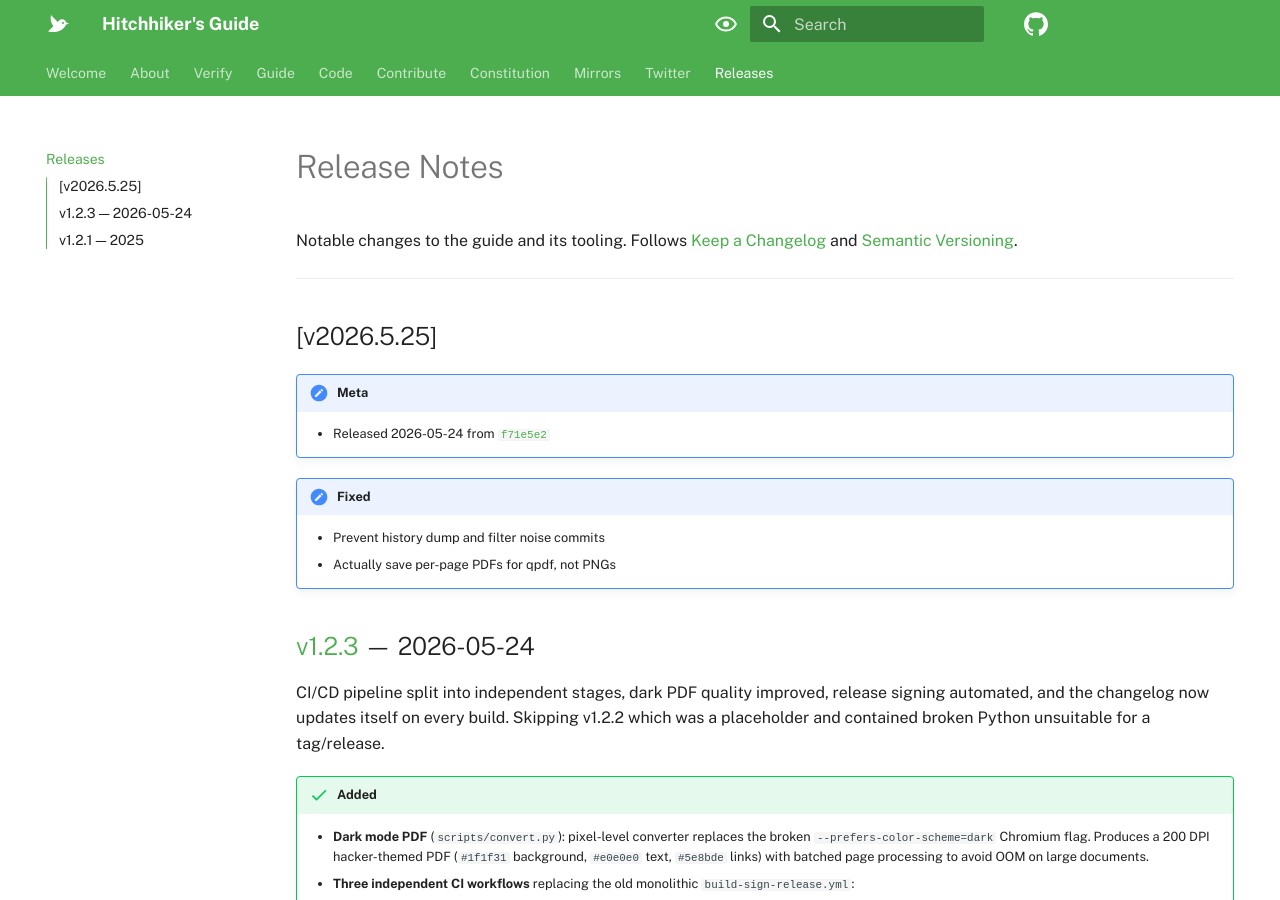
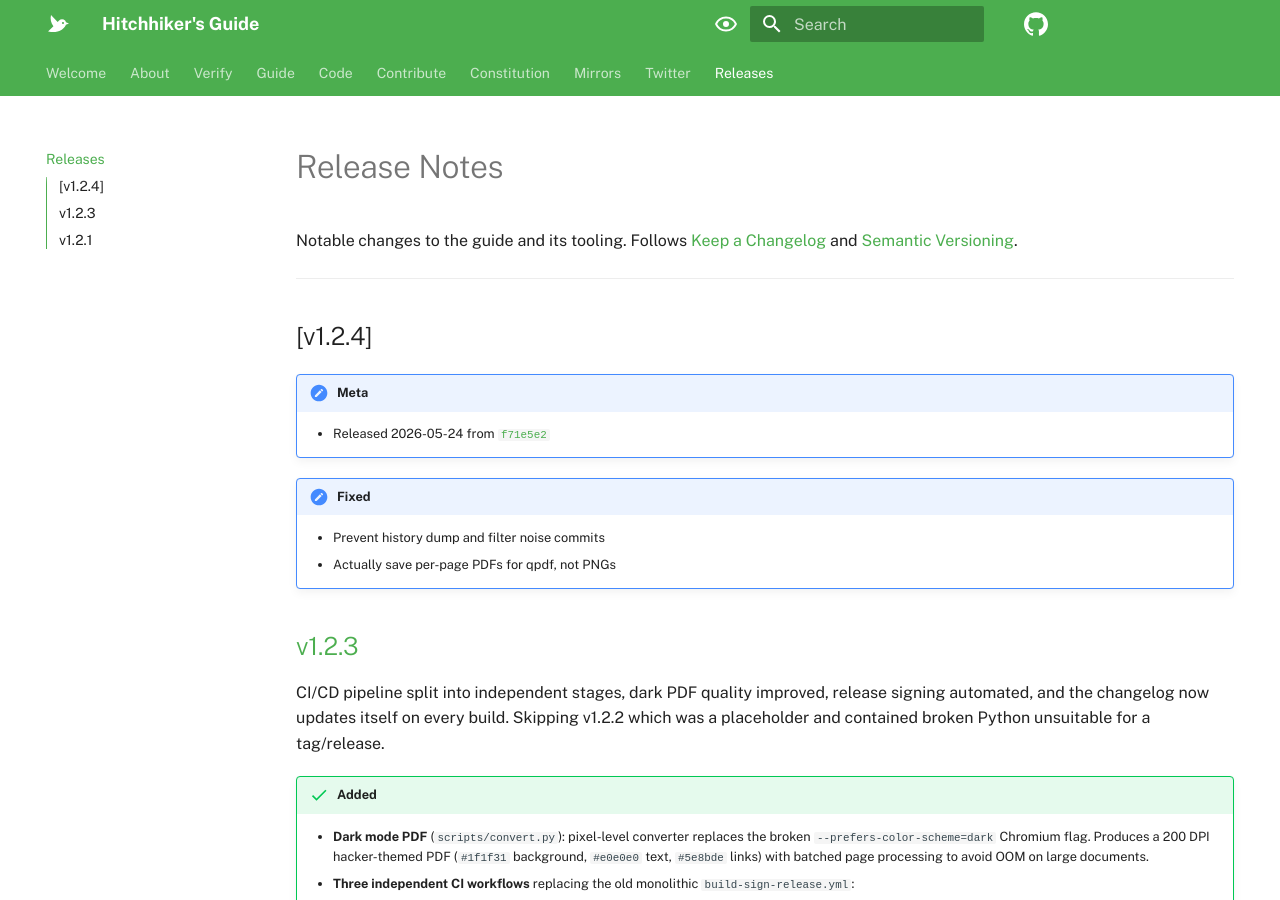
Before and after one commit to Anon-Planet/thgtoa, an MkDocs documentation site: the page built from docs/changelog/index.md, in a window 1280 px wide and 900 px high. Built offline with MkDocs 1.6.1 and Material for MkDocs 9.7.7, drawn with Linux system fonts in a browser that asks for light colours; some web fonts are replaced; comment, search, counter and statistics services are not loaded.

Commit message:
change(changelog): only use "vX.X.X" in version tags
Signed-off-by: nopeitsnothing <no@anonymousplanet.org>

```diff
--- a/docs/changelog/index.md
+++ b/docs/changelog/index.md
@@ -20,7 +20,7 @@ Notable changes to the guide and its tooling. Follows [Keep a Changelog](https:/
 
 ---
 
-## [v2026.5.25]
+## [v1.2.4]
 
 !!! Note "Meta"
 
@@ -31,7 +31,7 @@ Notable changes to the guide and its tooling. Follows [Keep a Changelog](https:/
     - Prevent history dump and filter noise commits
     - Actually save per-page PDFs for qpdf, not PNGs
 
-## [v1.2.3] — 2026-05-24
+## [v1.2.3]
 
 CI/CD pipeline split into independent stages, dark PDF quality improved, release signing automated, and the changelog now updates itself on every build. Skipping v1.2.2 which was a placeholder and contained broken Python unsuitable for a tag/release.
 
@@ -67,7 +67,7 @@ CI/CD pipeline split into independent stages, dark PDF quality improved, release
 
 ---
 
-## [v1.2.1] — 2025
+## [v1.2.1]
 
 First automated PDF build and the start of the CI pipeline.
 
```
